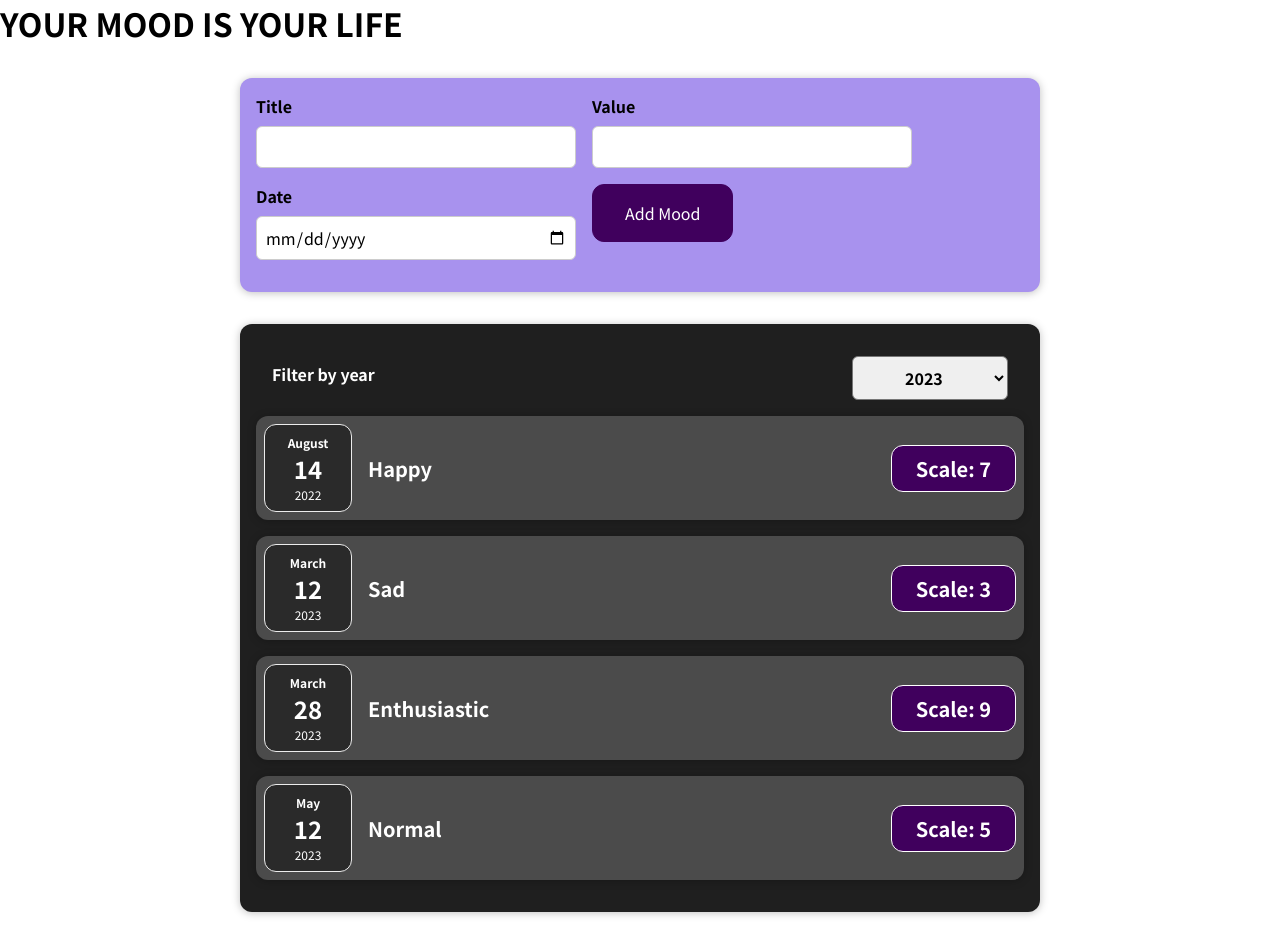
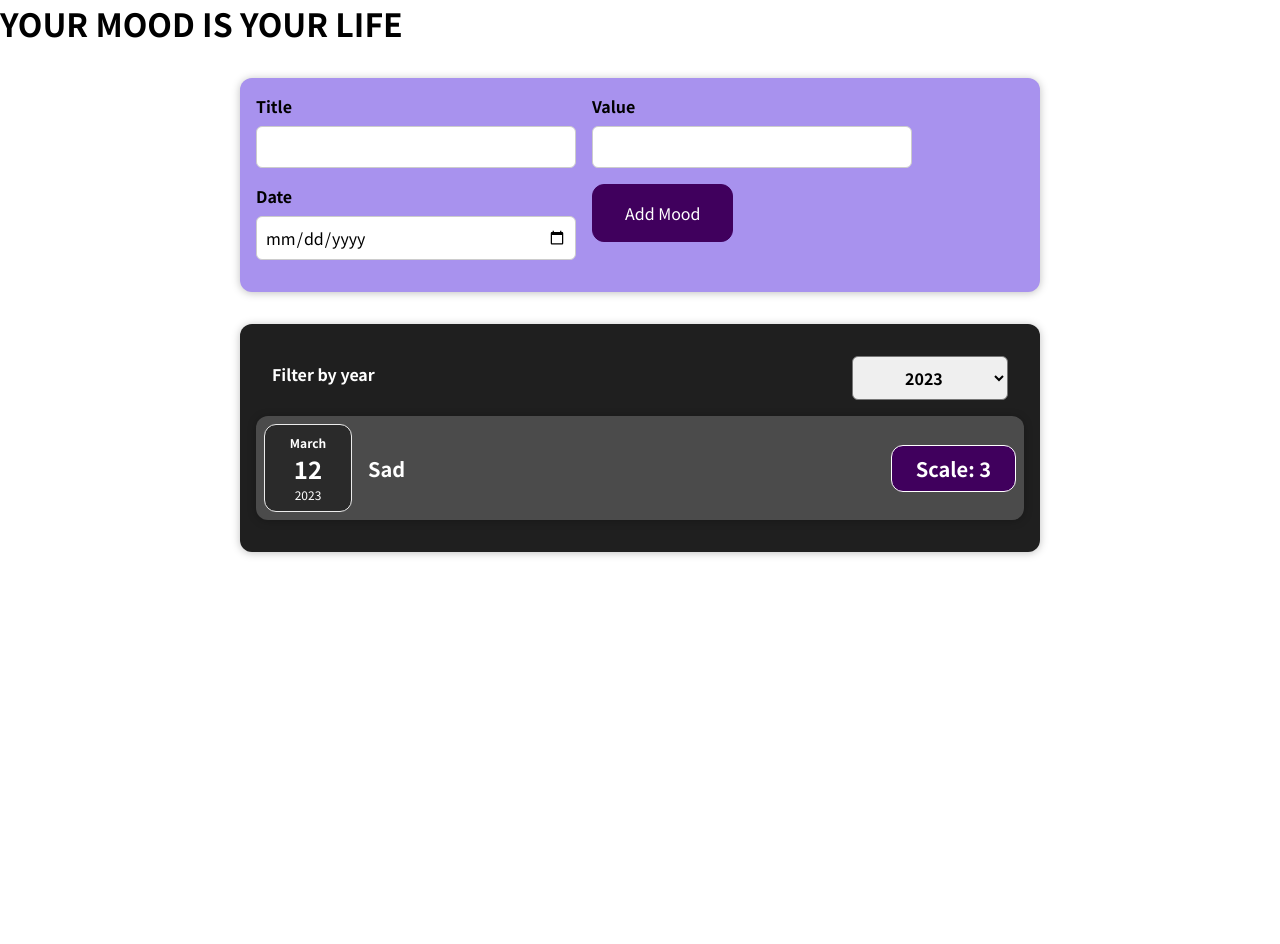
Before and after one commit to Luega/ReactMoodTracker, a React (Create React App) app: page / in a window 1280 px wide. After the commit the page ends 800 px from the top, so only its background shows below. Built offline with nearby package versions, Linux system fonts and the light colour scheme.

Commit message:
FEATURES:
added filter for year,
added form to add new mood

```diff
--- a/src/App.js
+++ b/src/App.js
@@ -1,8 +1,9 @@
+import { useState } from "react";
 import NewMood from "./components/NewMood/NewMood";
 import MoodsContainer from "./components/Moods/MoodsContainer";
 
 const App = () => {
-  const moods = [
+  const INITIAL_MOODS = [
     {
       id: "e1",
       title: "Happy",
@@ -19,18 +20,21 @@ const App = () => {
       id: "e3",
       title: "Enthusiastic",
       value: 9,
-      date: new Date(2023, 2, 28),
+      date: new Date(2019, 2, 28),
     },
     {
       id: "e4",
       title: "Normal",
       value: 5,
-      date: new Date(2023, 4, 12),
+      date: new Date(2020, 4, 12),
     },
   ];
+  const [moods, setMoods] = useState(INITIAL_MOODS);
 
   const addMoodHandler = (mood) => {
-    console.log(mood);
+    setMoods((prevMoods) => {
+      return [mood, ...prevMoods];
+    });
   };
 
   return (
--- a/src/components/Moods/MoodsContainer.js
+++ b/src/components/Moods/MoodsContainer.js
@@ -5,11 +5,15 @@ import MoodsYearFilter from "./MoodsYearFilter";
 import MoodItem from "./MoodItem";
 
 const MoodsContainer = (props) => {
-  const [chosenYear, setChosenYear] = useState(2023);
+  const [chosenYear, setChosenYear] = useState("2023");
 
   const filterChangeHandler = (filteredYear) => {
     setChosenYear(filteredYear);
   };
+
+  const filteredMoods = props.moods.filter(
+    (mood) => mood.date.getFullYear().toString() === chosenYear
+  );
 
   return (
     <Card className="moodsContainer">
@@ -17,10 +21,10 @@ const MoodsContainer = (props) => {
         chosenYear={chosenYear}
         onChangeFilter={filterChangeHandler}
       />
-      {props.moods.map((mood, index) => {
+      {filteredMoods.map((mood) => {
         return (
           <MoodItem
-            key={index}
+            key={mood.id}
             title={mood.title}
             value={mood.value}
             date={mood.date}
--- a/src/components/Moods/MoodsYearFilter.js
+++ b/src/components/Moods/MoodsYearFilter.js
@@ -9,7 +9,7 @@ const MoodsYearFilter = (props) => {
     <div className="moods-filter">
       <div className="moods-filter__control">
         <label>Filter by year</label>
-        <select value={props.chosenValue} onChange={dropdownChangeHandler}>
+        <select value={props.chosenYear} onChange={dropdownChangeHandler}>
           <option value="2023">2023</option>
           <option value="2022">2022</option>
           <option value="2021">2021</option>
```
